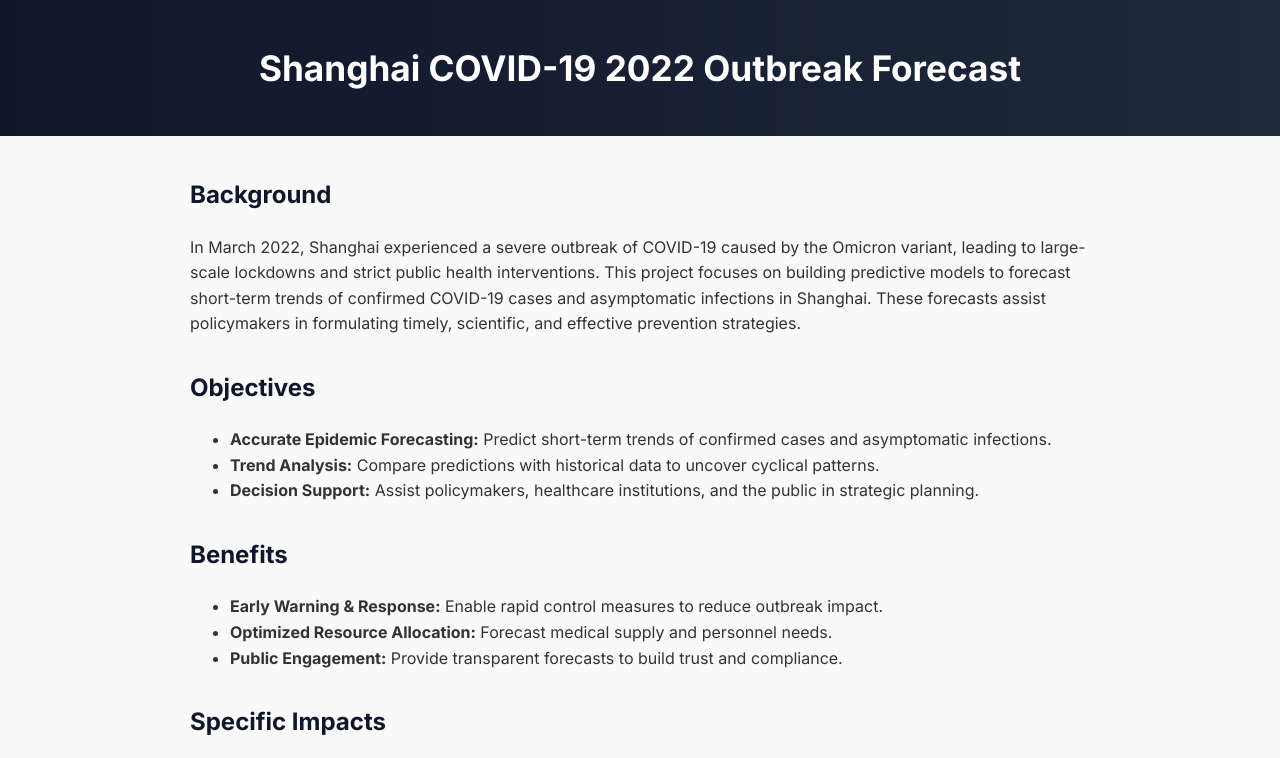
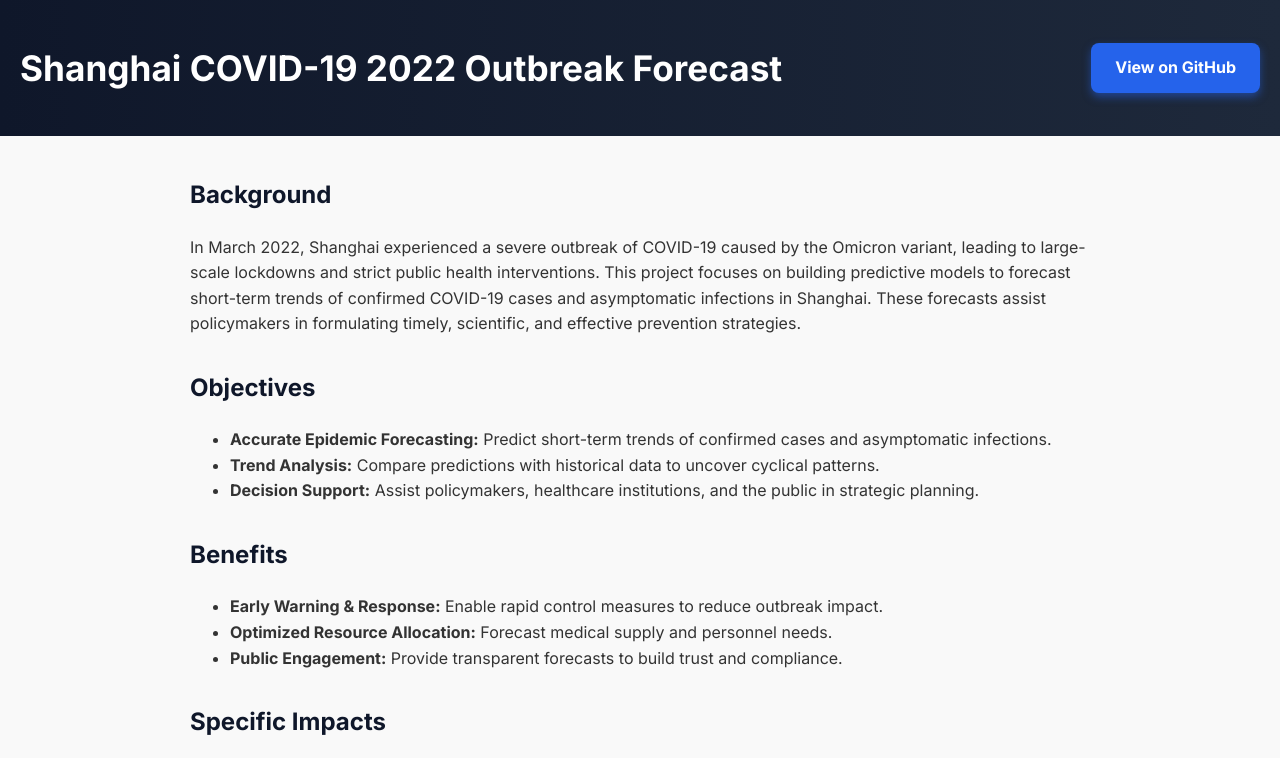
Before and after one commit to snw16/portfolio, a plain HTML site: page projects/shanghai_covid_forecast/index.html in a window 1280 px wide. Shown: the top 758 px of the page. Drawn offline with Linux system fonts and the light colour scheme.

Commit message:
index.html

```diff
--- a/projects/shanghai_covid_forecast/index.html
+++ b/projects/shanghai_covid_forecast/index.html
@@ -1,10 +1,10 @@
 <!DOCTYPE html>
 <html lang="en">
 <head>
-  <meta charset="UTF-8">
-  <meta name="viewport" content="width=device-width, initial-scale=1.0">
+  <meta charset="UTF-8" />
+  <meta name="viewport" content="width=device-width, initial-scale=1.0" />
   <title>Shanghai COVID-19 2022 Outbreak Forecast | Portfolio</title>
-  <link href="https://fonts.googleapis.com/css2?family=Inter:wght@400;600;700&display=swap" rel="stylesheet">
+  <link href="https://fonts.googleapis.com/css2?family=Inter:wght@400;600;700&display=swap" rel="stylesheet" />
   <style>
     body {
       margin: 0;
@@ -17,11 +17,32 @@
       background: linear-gradient(90deg, #0f172a, #1e293b);
       color: #fff;
       padding: 40px 20px;
-      text-align: center;
+      display: flex;
+      align-items: center;
+      justify-content: space-between;
+      gap: 20px;
+      flex-wrap: wrap;
     }
     header h1 {
       margin: 0;
       font-size: 2.2rem;
+      flex: 1 1 auto;
+      min-width: 250px;
+    }
+    .github-btn {
+      background-color: #2563eb;
+      color: white;
+      font-weight: 700;
+      padding: 12px 24px;
+      border-radius: 8px;
+      text-decoration: none;
+      box-shadow: 0 4px 8px rgba(37, 99, 235, 0.5);
+      transition: background-color 0.3s ease, box-shadow 0.3s ease;
+      flex-shrink: 0;
+    }
+    .github-btn:hover {
+      background-color: #1e40af;
+      box-shadow: 0 6px 12px rgba(37, 99, 235, 0.8);
     }
     main {
       max-width: 900px;
@@ -63,6 +84,13 @@
 
   <header>
     <h1>Shanghai COVID-19 2022 Outbreak Forecast</h1>
+    <a
+      href="https://github.com/snw16/Shanghai-COVID-19-Outbreak-Forecast"
+      target="_blank"
+      rel="noopener"
+      class="github-btn"
+      >View on GitHub</a
+    >
   </header>
 
   <main>
@@ -123,7 +151,6 @@
       <li><strong>Explainability:</strong> Use SHAP values and feature analysis for stakeholder interpretability.</li>
     </ul>
 
-    <p><a href="https://github.com/snw16/Shanghai-COVID-19-Outbreak-Forecast" target="_blank">🔗 View on GitHub →</a></p>
 
   </main>
 
```
